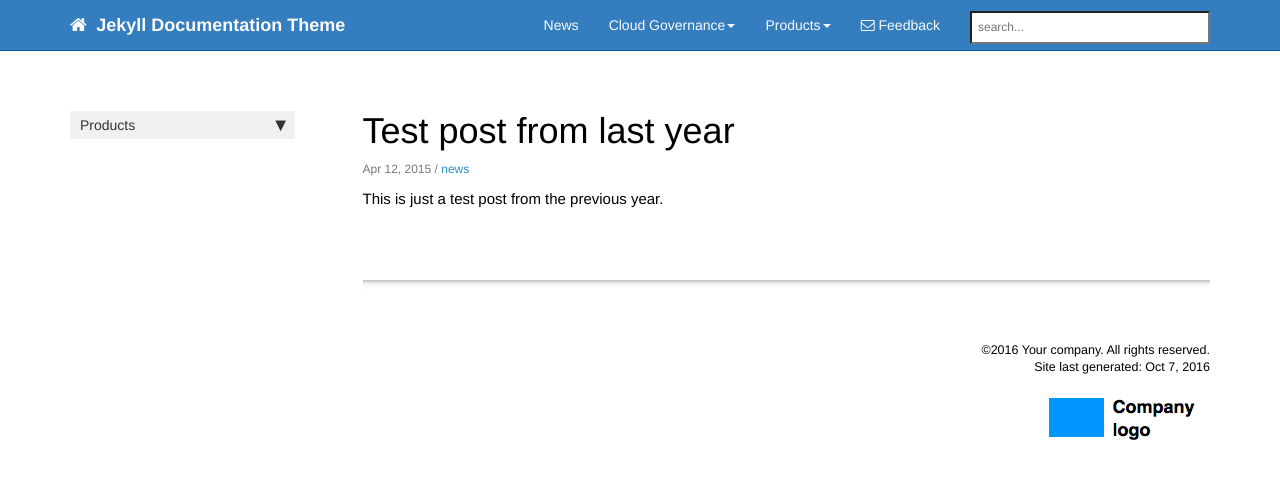
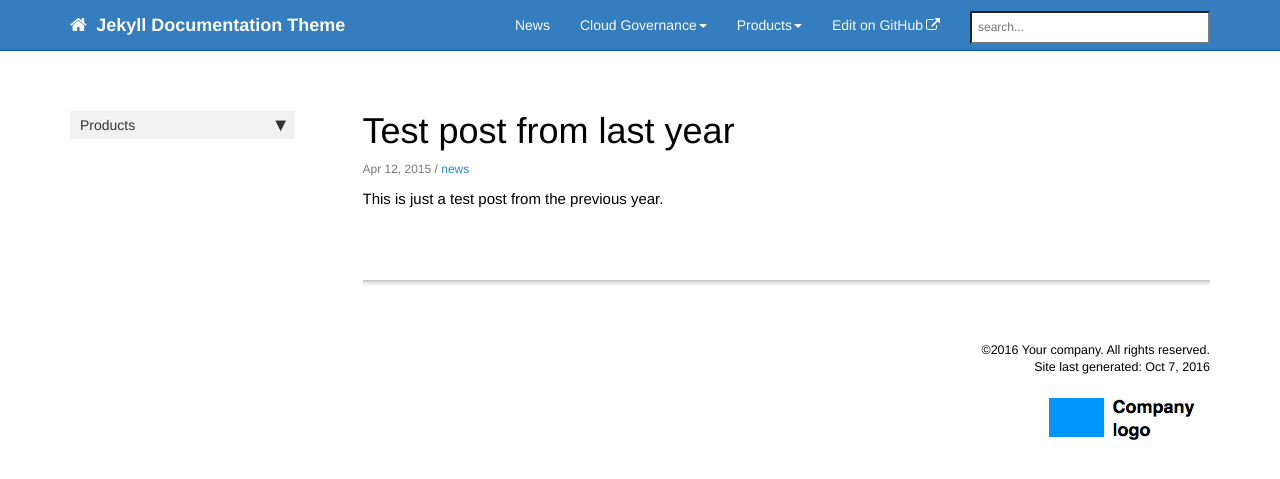
Before and after one commit to GeoscienceAustralia/cloud, a Jekyll site: the page built from docs/_posts/2015-04-12-test-post-last-year.md, in a window 1280 px wide. Shown: the top 479 px of the page. Built offline with Jekyll 4.4.1, drawn with Linux system fonts in a browser that asks for light colours; nearby versions of some CDN libraries; comment, search, counter and statistics services are not loaded.

Commit message:
Remove Feedback button, add Edit on Github

```diff
--- a/docs/_config.yml
+++ b/docs/_config.yml
@@ -35,7 +35,7 @@ feedback_subject_line: Jekyll documentation theme
 feedback_email: tomjohnson1492@gmail.com
 # used as a contact email for the Feedback link in the top navigation bar
 
-# feedback_disable: true
+feedback_disable: true
 # if you uncomment the previous line, the Feedback link gets removed
 
 # feedback_text: "Need help?"
--- /dev/null
+++ b/docs/_includes/editongithub.html
@@ -0,0 +1 @@
+<li><a href="{{ site.github.repository_url }}/edit/{{ site.branch }}/{{ page.path }}">Edit on GitHub</a></li>
--- a/docs/_includes/topnav.html
+++ b/docs/_includes/topnav.html
@@ -47,6 +47,7 @@
                 {% if site.feedback_disable == null or site.feedback_disable == false %}
 			{% include feedback.html %}
 		{% endif %}
+                {% include editongithub.html %}
                 <!--comment out this block if you want to hide search-->
                 <li>
                     <!--start search-->
```
